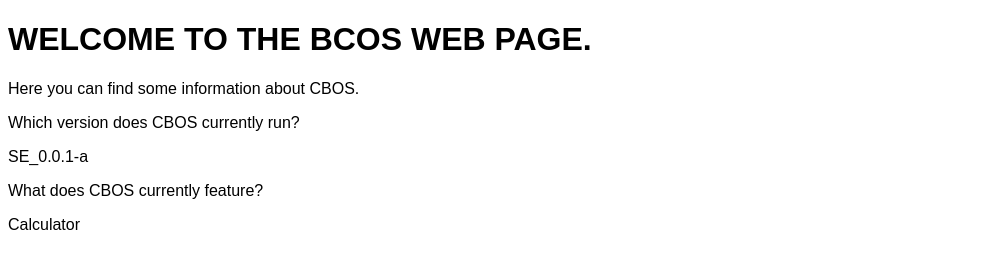
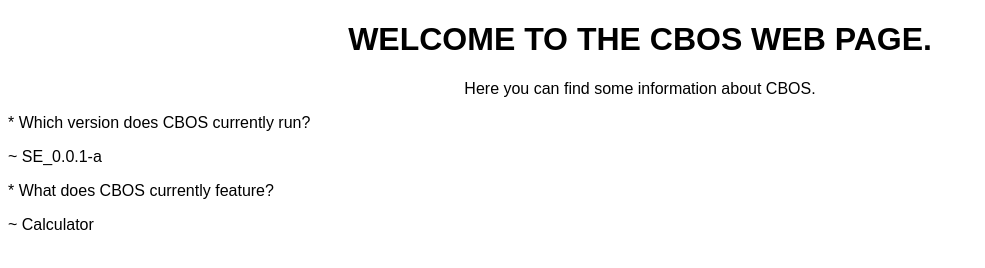
Before and after one commit to K1ZANA/cbos, a plain HTML site: page index.html in a window 1280 px wide. Shown: the whole page, without its empty margins (0-985 px from the left). Drawn offline with Linux system fonts and the light colour scheme.

Commit message:
WEB_0.0.3-a commit

```diff
--- a/index.html
+++ b/index.html
@@ -8,13 +8,14 @@ body {
 </style>
 </head>
 <body>
+<center>
+  <h1>WELCOME TO THE CBOS WEB PAGE.</h1>
+</center>
 
-<h1>WELCOME TO THE BCOS WEB PAGE.</h1>
-
-<p>Here you can find some information about CBOS.</p>
-<p>Which version does CBOS currently run? </p>
-<p>SE_0.0.1-a</p>
-<p>What does CBOS currently feature?</p>
-<p>Calculator</p>
+<center><p>Here you can find some information about CBOS.</p></center>
+<p>* Which version does CBOS currently run? </p>
+<p>~ SE_0.0.1-a</p>
+<p>* What does CBOS currently feature?</p>
+<p>~ Calculator</p>
 </body>
 </html>
```
